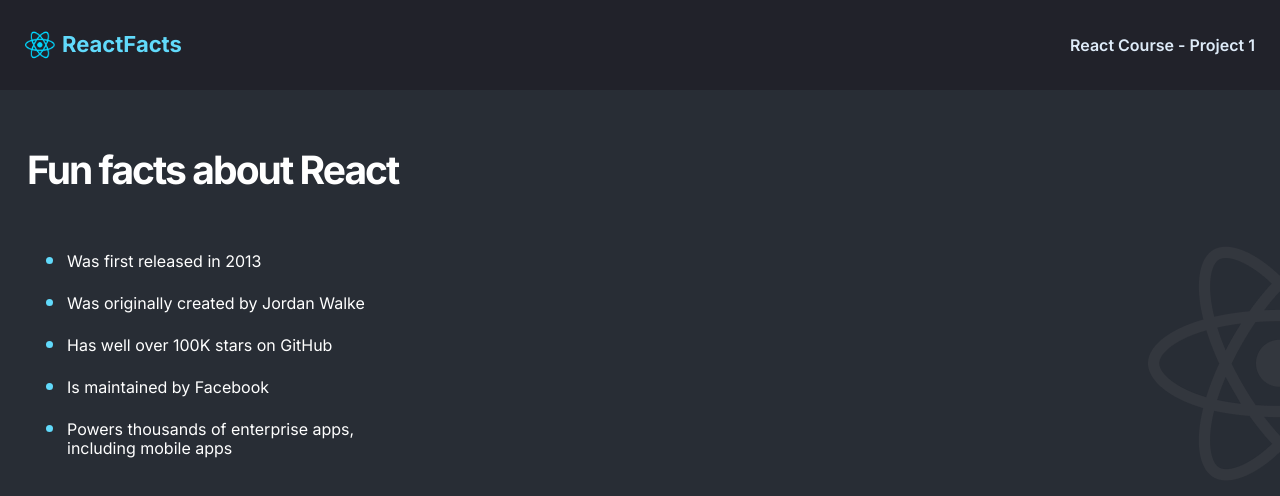
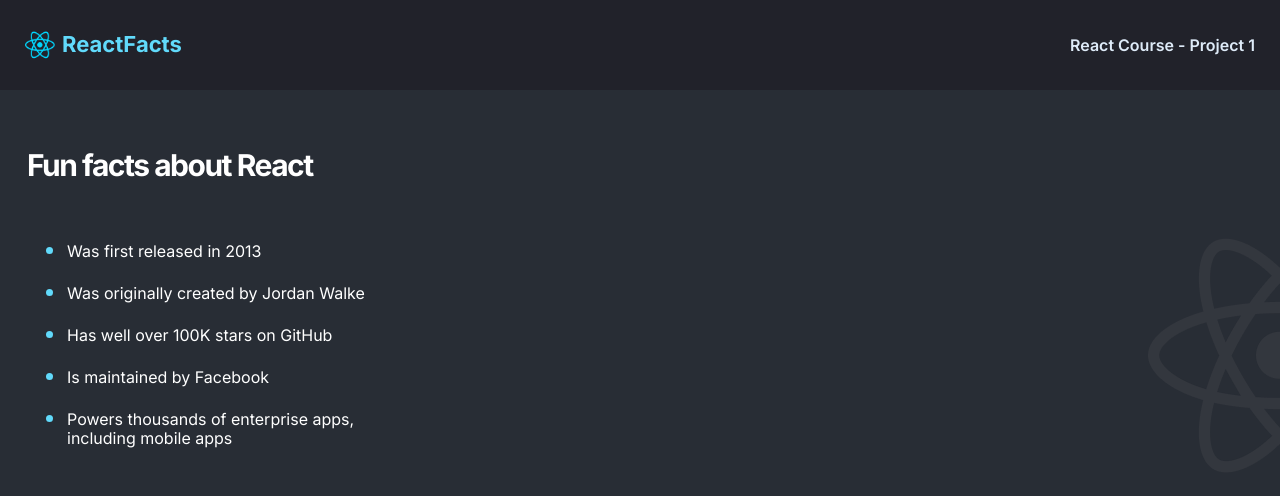
Before and after one commit to zainabturkmen/First-React-Project, a React (Vite) app: page / in a window 1280 px wide. Shown: the top 496 px of the page. Built offline with nearby package versions, Linux system fonts and the light colour scheme.

Commit message:
making change

```diff
--- a/src/index.css
+++ b/src/index.css
@@ -48,7 +48,7 @@ main {
 
 .main--title {
   margin: 0;
-  font-size: 39px;
+  font-size: 30px;
   letter-spacing: -0.05em;
 }
 
```
